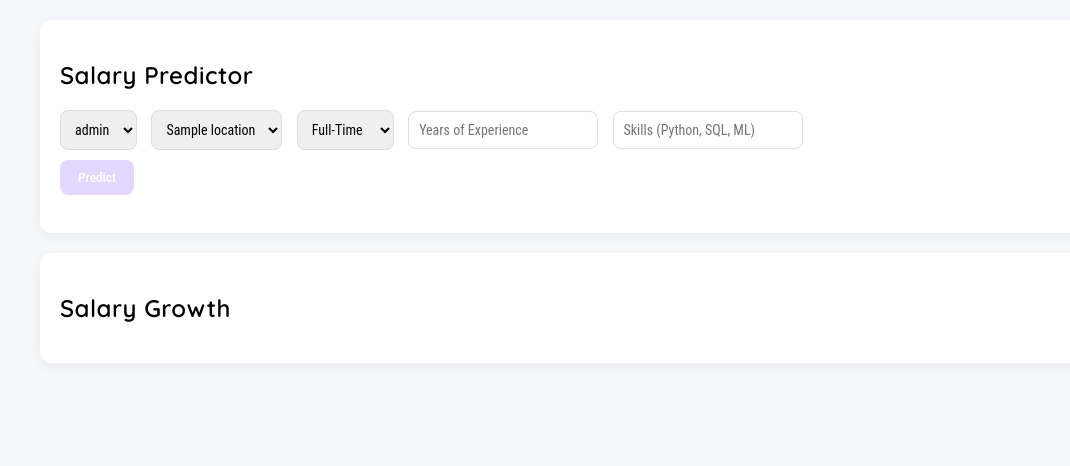
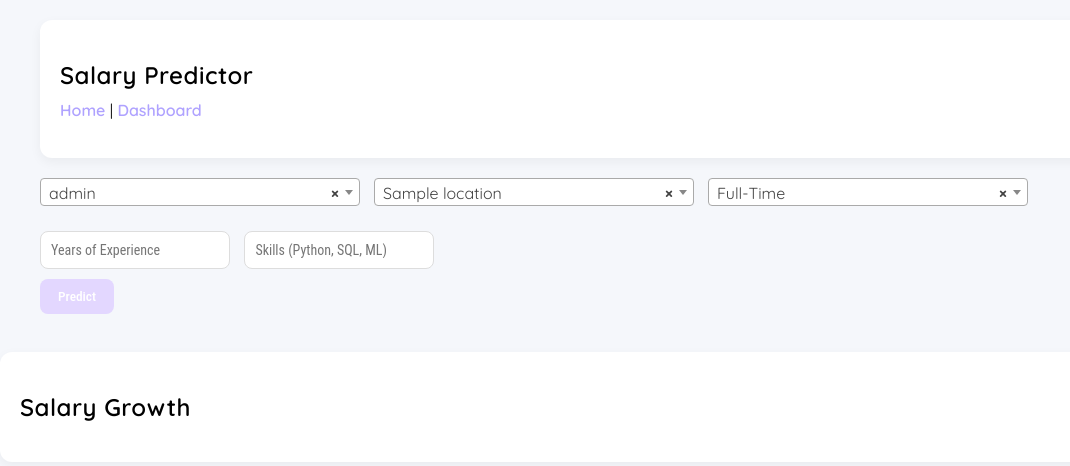
Before and after one commit to PiroGordn/Job_Data_Analysis, a Flask app: template job_dashboard/templates/prediction.html in a window 1280 px wide. Shown: the top 466 px of the page, without its empty margins (0-1070 px from the left). Run offline with Flask 3, Linux system fonts and the light colour scheme; the template is opened without the code that fills it: most values are stand-ins (such as "Sample title", 1, 10 or a date in 2020); parts of the project's set-up code (start-up, migrations or seed data) failed here and were passed over; some libraries are stand-ins or nearby versions.

Commit message:
optimization_2

```diff
--- a/job_dashboard/app.py
+++ b/job_dashboard/app.py
@@ -15,17 +15,9 @@ from salary_model import SalaryModel
 
 app = Flask(__name__)
 
-# ====================================
-# Load dataset + model ONLY ONCE
-# ====================================
-
 df = load_data()
 model = SalaryModel(df)
 
-
-# ====================================
-# Filtering Helper
-# ====================================
 
 def get_filtered_df(base_df):
 
@@ -69,11 +61,6 @@ def get_filtered_df(base_df):
         ]
 
     return filtered_df
-
-
-# ====================================
-# PAGES
-# ====================================
 
 @app.route('/')
 def index():
@@ -194,10 +181,6 @@ def salary_prediction():
         locations=locations
     )
 
-
-# ====================================
-# API ROUTES
-# ====================================
 
 @app.route('/api/skills')
 def skills():
@@ -321,10 +304,6 @@ def jobs_by_country():
     })
 
 
-# ====================================
-# SALARY PREDICTION
-# ====================================
-
 @app.route('/predict', methods=['POST'])
 def predict():
 
@@ -389,11 +368,6 @@ def predict():
             'error': str(e)
         }), 500
 
-
-# ====================================
-# TIMELINE PREDICTION
-# ====================================
-
 @app.route('/predict-timeline', methods=['POST'])
 def predict_timeline():
 
@@ -424,9 +398,8 @@ def predict_timeline():
             if s.strip()
         ]
 
-        # Reduced load
         experiences = list(
-            range(0, 11, 2)
+            range(0, 11)
         )
 
         expected = []
@@ -484,10 +457,6 @@ def predict_timeline():
         }), 500
 
 
-# ====================================
-# RUN APP
-# ====================================
-
 if __name__ == '__main__':
 
     app.run(
--- a/job_dashboard/templates/prediction.html
+++ b/job_dashboard/templates/prediction.html
@@ -7,34 +7,70 @@
     <link rel="preconnect" href="https://fonts.googleapis.com">
     <link rel="preconnect" href="https://fonts.gstatic.com" crossorigin>
     <link href="https://fonts.googleapis.com/css2?family=Quicksand:wght@300..700&display=swap" rel="stylesheet">
+    <style>
+        nav {
+            margin-bottom: 18px;
+        }
+        nav a {
+            text-decoration: none;
+            color: #AFA2FF;
+            font-weight: 600;
+        }
+        .prediction-row {
+            display: flex;
+            gap: 14px;
+            margin-bottom: 15px;
+}
 
+.prediction-row select {
+
+    width: 320px;
+}
+
+.select2-container {
+
+    width: 320px !important;
+}
+.chart-card {
+
+    max-width: 1400px;
+
+    margin: 0 auto;
+}
+    </style>
+    <link href="https://cdn.jsdelivr.net/npm/select2@4.1.0-rc.0/dist/css/select2.min.css" rel="stylesheet" />
 </head>
 <body>
-
 <div class="container">
 
     <div class="card">
         <h2>Salary Predictor</h2>
 
-        <select id="role">
+        <nav>
+        <a href="/">Home</a> |
+        <a href="/dashboard">Dashboard</a>
+    </nav>
+</div>
+        <div class="prediction-row">
+        <select id="role" class="searchable-dropdown">
             {% for r in roles %}
                 <option value="{{ r }}">{{ r }}</option>
             {% endfor %}
         </select>
 
-        <select id="location">
+        <select id="location" class="searchable-dropdown">
             {% for l in locations %}
                 <option value="{{ l }}">{{ l }}</option>
             {% endfor %}
         </select>
 
-        <select id="work_type">
+        <select id="work_type" class="searchable-dropdown">
             <option value="Full-Time">Full-Time</option>
             <option value="Part-Time">Part-Time</option>
             <option value="Contract">Contract</option>
             <option value="Intern">Intern</option>
         </select>
-
+        </div>
         <input type="number" id="experience" min="0" placeholder="Years of Experience">
 
         <input type="text" id="skills" placeholder="Skills (Python, SQL, ML)">
@@ -46,7 +82,7 @@
         <h3 id="result"></h3>
     </div>
 
-    <div class="card">
+    <div class="card chart-card">
         <h2>Salary Growth</h2>
         <div id="salaryTimeline"></div>
     </div>
@@ -159,6 +195,24 @@ function predict() {
 
 }
 </script>
+<script src="https://code.jquery.com/jquery-3.6.0.min.js"></script>
+
+<script src="https://cdn.jsdelivr.net/npm/select2@4.1.0-rc.0/dist/js/select2.min.js"></script>
+
+<script>
+
+$(document).ready(function() {
+
+    $('.searchable-dropdown').select2({
+
+        placeholder: "Select an option",
+
+        allowClear: true,
+    });
+
+});
+
+</script>
 
 </body>
 </html>
```
Also changed, not shown: job_dashboard/templates/dashboard.html (+24 -3 lines), job_dashboard/static/style.css (line endings or trailing spaces).
